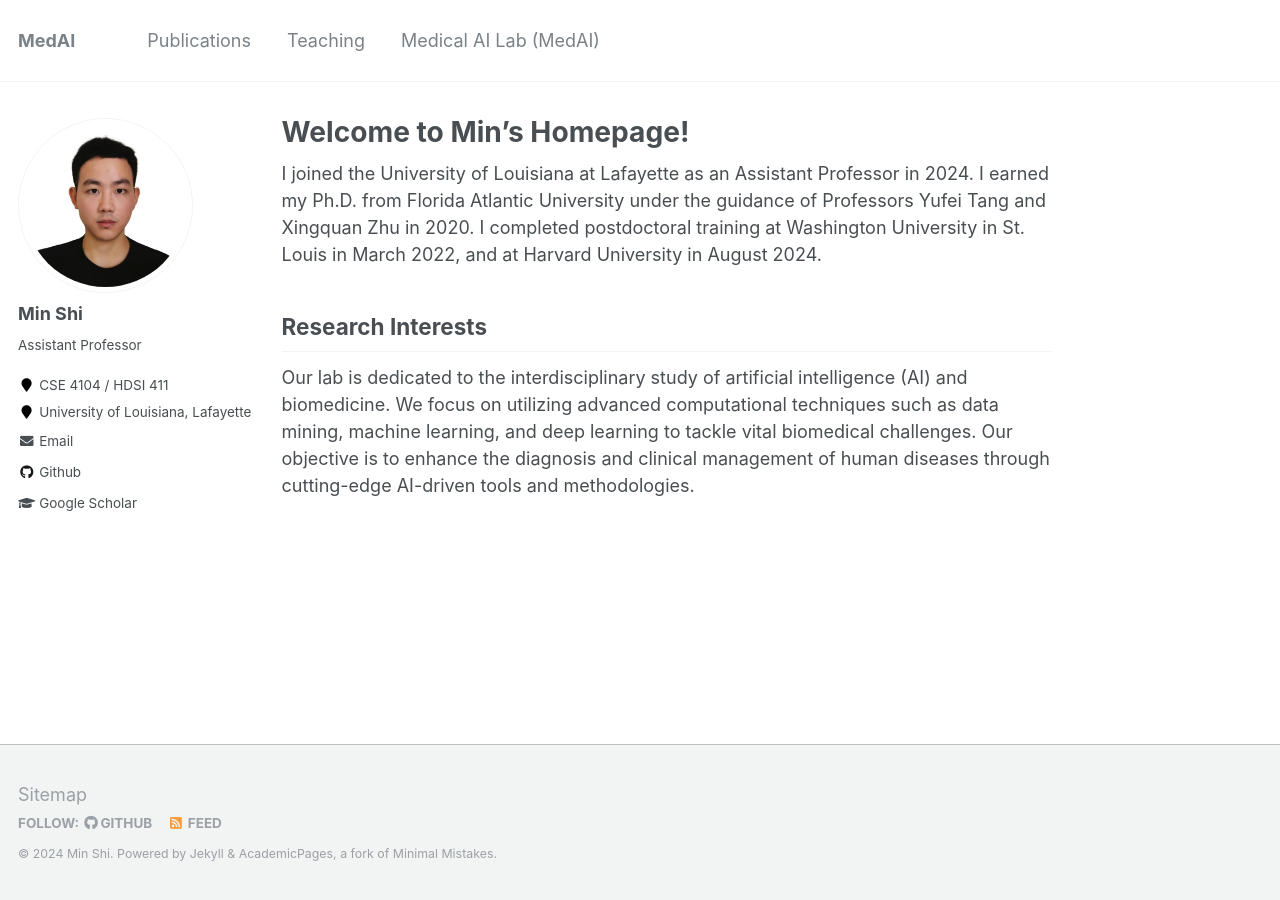
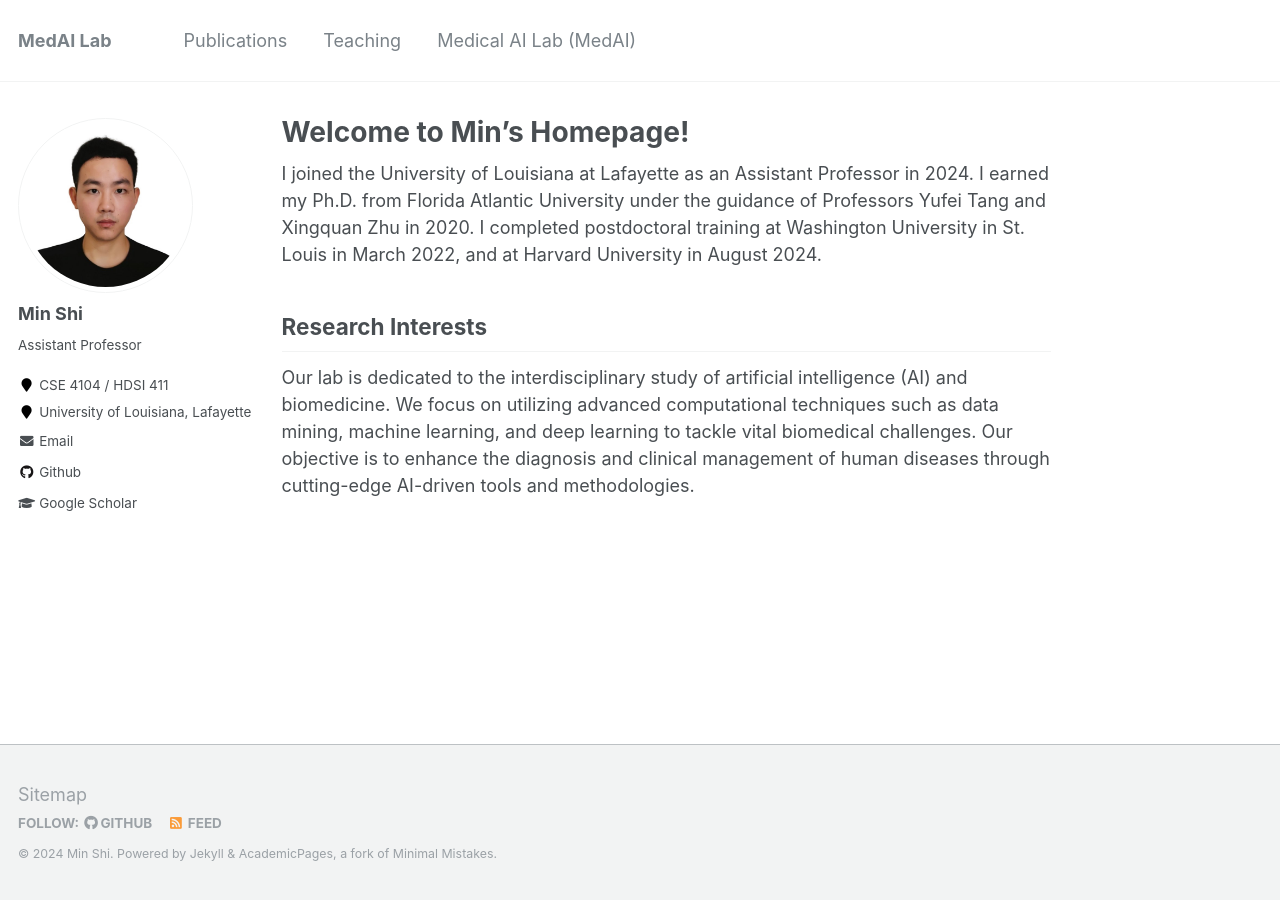
Before and after one commit to shiminxst/shiminxst.github.io, a Jekyll site: the page built from _pages/about.md, in a window 1280 px wide. Built offline with Jekyll 4.4.1, drawn with Linux system fonts in a browser that asks for light colours.

Commit message:
Update _config.yml

```diff
--- a/_config.yml
+++ b/_config.yml
@@ -7,7 +7,7 @@
 
 # Site Settings
 locale                   : "en-US"
-title                    : "MedAI"
+title                    : "MedAI Lab"
 title_separator          : "-"
 name                     : &name "Min Shi"
 description              : &description "Assistant Professor @ UL at Lafayette"
```
